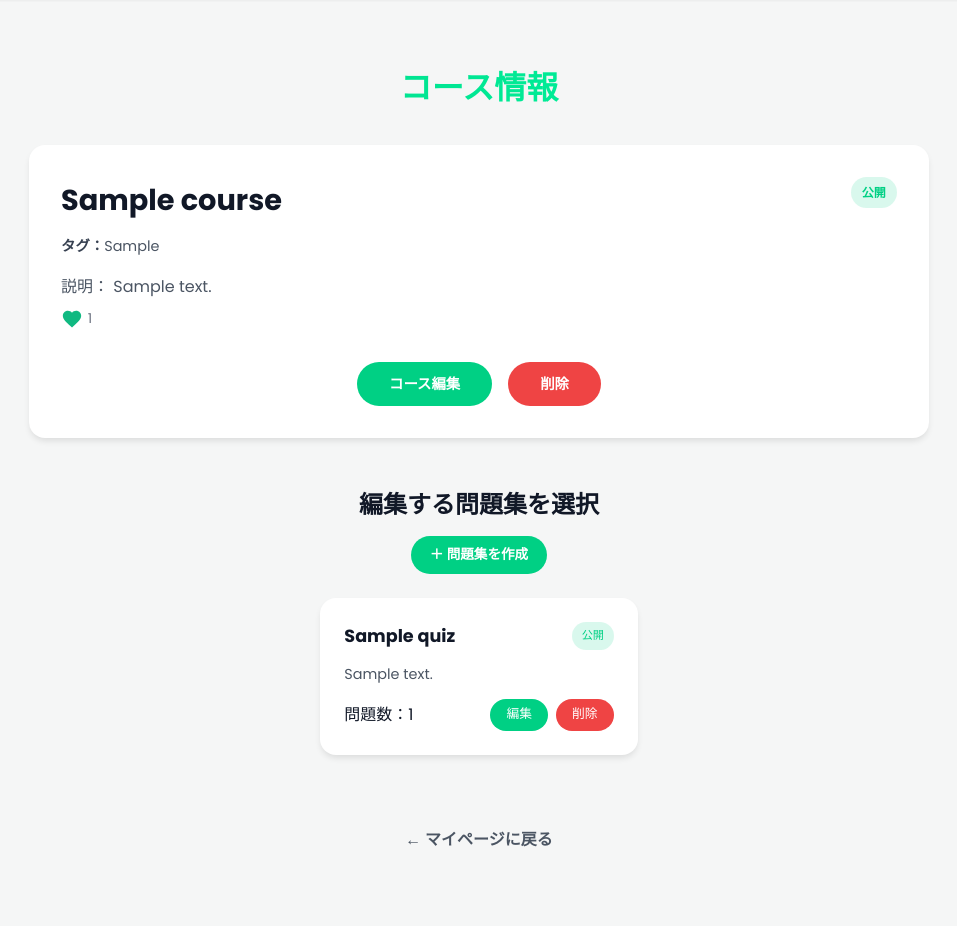
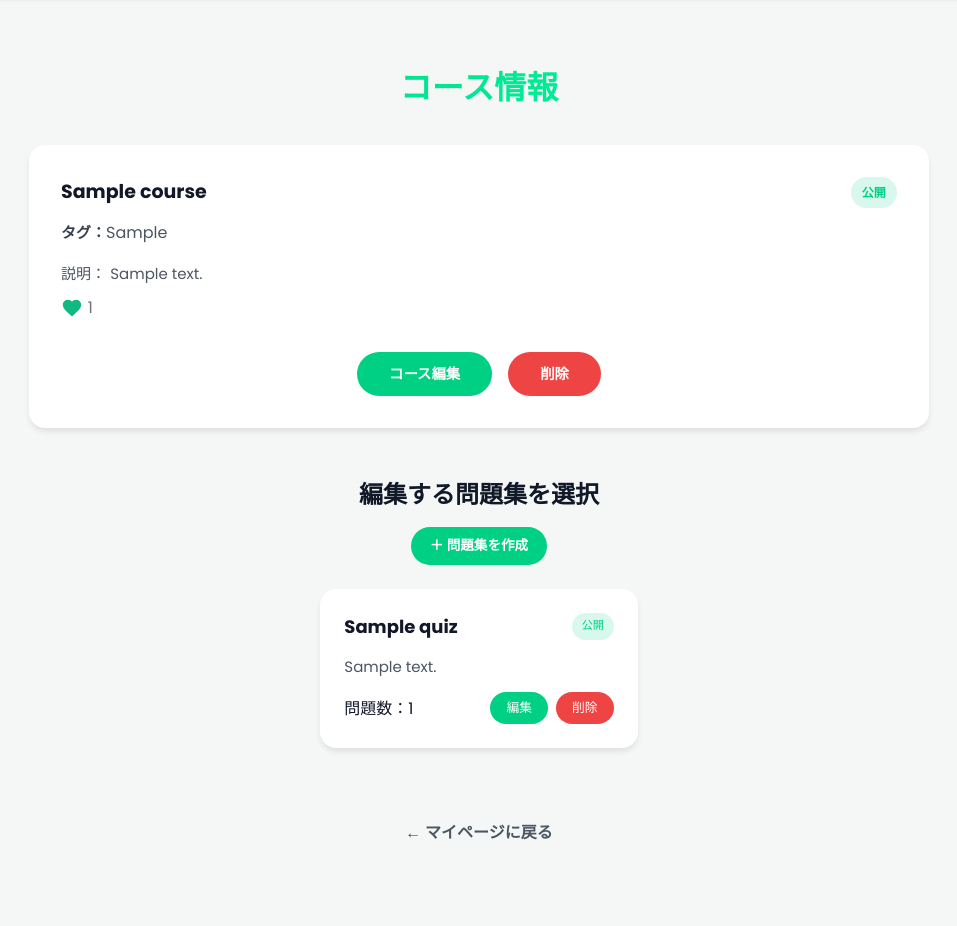
Before and after one commit to K-zoe/knowva, a Django app: page /quizzes/course_edit_top/00000000-0000-0000-0000-000000000001/ in a window 1280 px wide. Shown: the part 79-1005 px from the top of the page, without its empty margins (161-1118 px from the left). Run offline with Django 5.2, Linux system fonts and the light colour scheme; a user stored in the database is signed in; tables that the repository leaves empty hold one stand-in row (values such as "Sample post"); parts of the project's set-up code (start-up, migrations or seed data) failed here and were passed over.

Commit message:
【修正】base.cssでタイトルなどの文字サイズを調整できるように修正

```diff
--- a/accounts/static/accounts/css/mypage.css
+++ b/accounts/static/accounts/css/mypage.css
@@ -229,7 +229,6 @@
 }
 
 .course-title {
-    font-size: 1.125rem;
     font-weight: 600;
     color: var(--gray-800);
     line-height: 1.4;
@@ -249,8 +248,7 @@
     flex-shrink: 0;
 }
 
-.tag{
-    font-size: 0.9rem;
+.text {
     overflow-wrap: anywhere;
     word-break: keep-all;
 }
--- a/answers/static/answers/css/answer.css
+++ b/answers/static/answers/css/answer.css
@@ -28,7 +28,6 @@
 }
 
 .question-title {
-    font-size: 1.4rem;
     font-weight: 700;
     margin-bottom: 1rem;
     border-bottom: 1px solid #ddd;
@@ -37,7 +36,6 @@
 
 .question-text {
     line-height: 1.8;
-    font-size: 1rem;
     display: flex;
 }
 
@@ -104,7 +102,6 @@
 /* テキスト */
 
 .choice-text {
-    font-size: 1rem;
 }
 
 /* ===============================
--- a/answers/static/answers/css/answer_feedback.css
+++ b/answers/static/answers/css/answer_feedback.css
@@ -31,7 +31,6 @@
 }
 
 .question-title {
-    font-size: 1.3rem;
     font-weight: 700;
 }
 
--- a/quizzes/static/quizzes/css/course_edit_top.css
+++ b/quizzes/static/quizzes/css/course_edit_top.css
@@ -35,7 +35,6 @@
 }
 
 .course-title {
-    font-size: 1.8rem;
     font-weight: 700;
     word-break: break-word;
 }
@@ -62,7 +61,6 @@
 
 .course-tag-text {
     margin-top: 0.75rem;
-    font-size: 0.9rem;
     color: var(--gray-600);
 }
 
@@ -84,7 +82,6 @@
     display: flex;
     justify-content: space-between;
     align-items: center;
-    font-size: 0.85rem;
     color: #6b7280;
     margin-top: 0.5rem;
 }
@@ -226,7 +223,6 @@
 }
 
 .quiz-title {
-    font-size: 1.1rem;
     font-weight: 700;
     word-break: break-word;
 }
@@ -250,7 +246,6 @@
 
 .quiz-description {
     margin: 0.8rem 0;
-    font-size: 0.9rem;
     color: var(--gray-600);
     word-break: break-word;
 }
--- a/quizzes/static/quizzes/css/course_search.css
+++ b/quizzes/static/quizzes/css/course_search.css
@@ -111,7 +111,6 @@
 
 /* タイトル */
 .course-title {
-    font-size: 1.2rem;
     font-weight: 600;
     overflow-wrap: anywhere;
     word-break: keep-all;
@@ -135,7 +134,6 @@
     margin-top: 0.5rem;
     display: flex;
     justify-content: space-between;
-    font-size: 0.85rem;
     color: var(--gray-600);
 }
 
--- a/quizzes/templates/quizzes/course_detail.html
+++ b/quizzes/templates/quizzes/course_detail.html
@@ -44,7 +44,7 @@
     <hr class="divider">
 
     <!-- 問題一覧 -->
-    <h2 class="section-title">問題一覧</h2>
+    <h2 class="section-title">問題集一覧</h2>
 
     <div class="quiz-list">
         {% for quiz in quizzes %}
--- a/quizzes/templates/quizzes/course_edit_top.html
+++ b/quizzes/templates/quizzes/course_edit_top.html
@@ -94,9 +94,9 @@
                 </div>
 
                 {% if quiz.description %}
-                    <p class="quiz-description">
-                        {{ quiz.description|linebreaksbr }}
-                    </p>
+                    <div class="quiz-description">
+                        <span class="text">{{ quiz.description|linebreaksbr }}</span>
+                    </div>
                 {% endif %}
 
                 <div class="quiz-footer">
--- a/static/css/base.css
+++ b/static/css/base.css
@@ -389,6 +389,30 @@ body.menu-open {
 }
 
 /* ========================================
+   文字サイズ
+======================================== */
+.course-title {
+    font-size: 19px;
+}
+
+.quiz-title{
+    font-size: 18px;
+}
+
+.question-title {
+    font-size:19px;
+}
+
+.label {
+    font-size: 15px;
+}
+
+.text {
+    font-size:15px;
+}
+
+
+/* ========================================
    レスポンシブデザイン
 ======================================== */
 @media (max-width: 1024px) {
```
Also changed, not shown: quizzes/static/quizzes/css/course_detail.css (+0 -11 lines).
